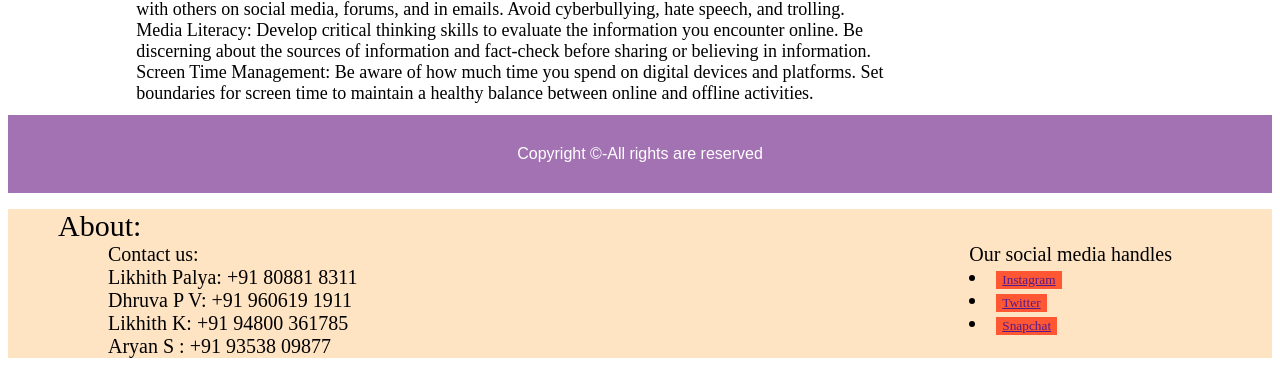
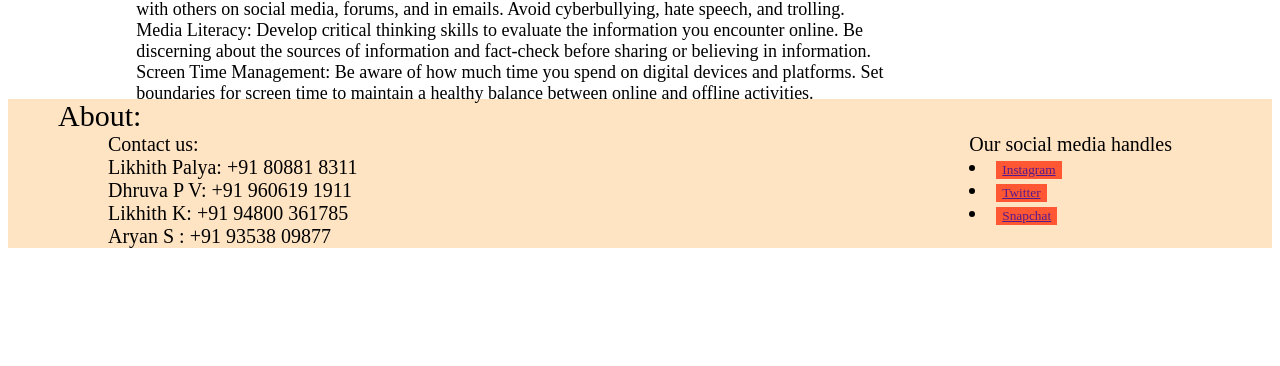
Before and after one commit to weird-kid/COdeFury-2004, a plain HTML site: page index.html in a window 1280 px wide. Shown: the part 1424-1790 px from the top of the page. After the commit the page ends 1680 px from the top, so only its background shows below. Drawn offline with Linux system fonts and the light colour scheme.

Commit message:
Update index.html

```diff
--- a/index.html
+++ b/index.html
@@ -90,13 +90,7 @@ Screen Time Management: Be aware of how much time you spend on digital devices a
 	</section>
 
 
-	<footer class="background">
-		<p class="text-footer">
-			Copyright ©-All rights are reserved
-		</p>
 
-
-	</footer>
   <div class="about">
         <div style="font-size: 30px;">About:</div>
 
```
